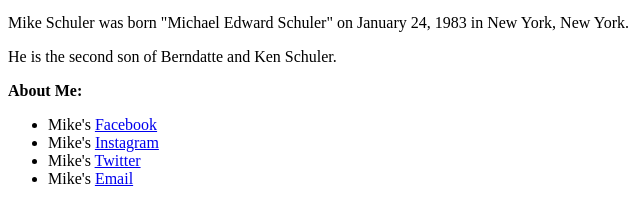
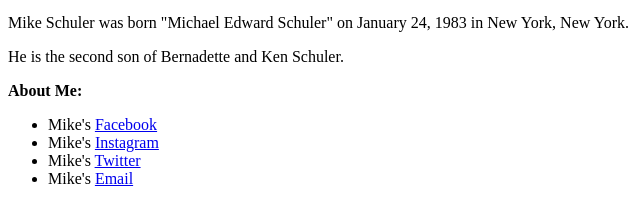
Before and after one commit to MikeSchuler/mikeschuler.github.io, a plain HTML site: page index.html in a window 1280 px wide. Shown: the part 422-640 px from the top of the page, 0-640 px from the left. Drawn offline with Linux system fonts and the light colour scheme.

Commit message:
second commit

```diff
--- a/index.html
+++ b/index.html
@@ -15,7 +15,7 @@
     <br>
     <strong>Mike Schuler's Bio:</strong>
     <p>Mike Schuler was born "Michael Edward Schuler" on January 24, 1983 in New York, New York.</p>
-    <p>He is the second son of Berndatte and Ken Schuler.</p>
+    <p>He is the second son of Bernadette and Ken Schuler.</p>
     <strong>About Me:&nbsp;</strong>
     <ul>
         <li>Mike's <a href="https://www.facebook.com/mike.schuler.92">Facebook</a></li>
```
